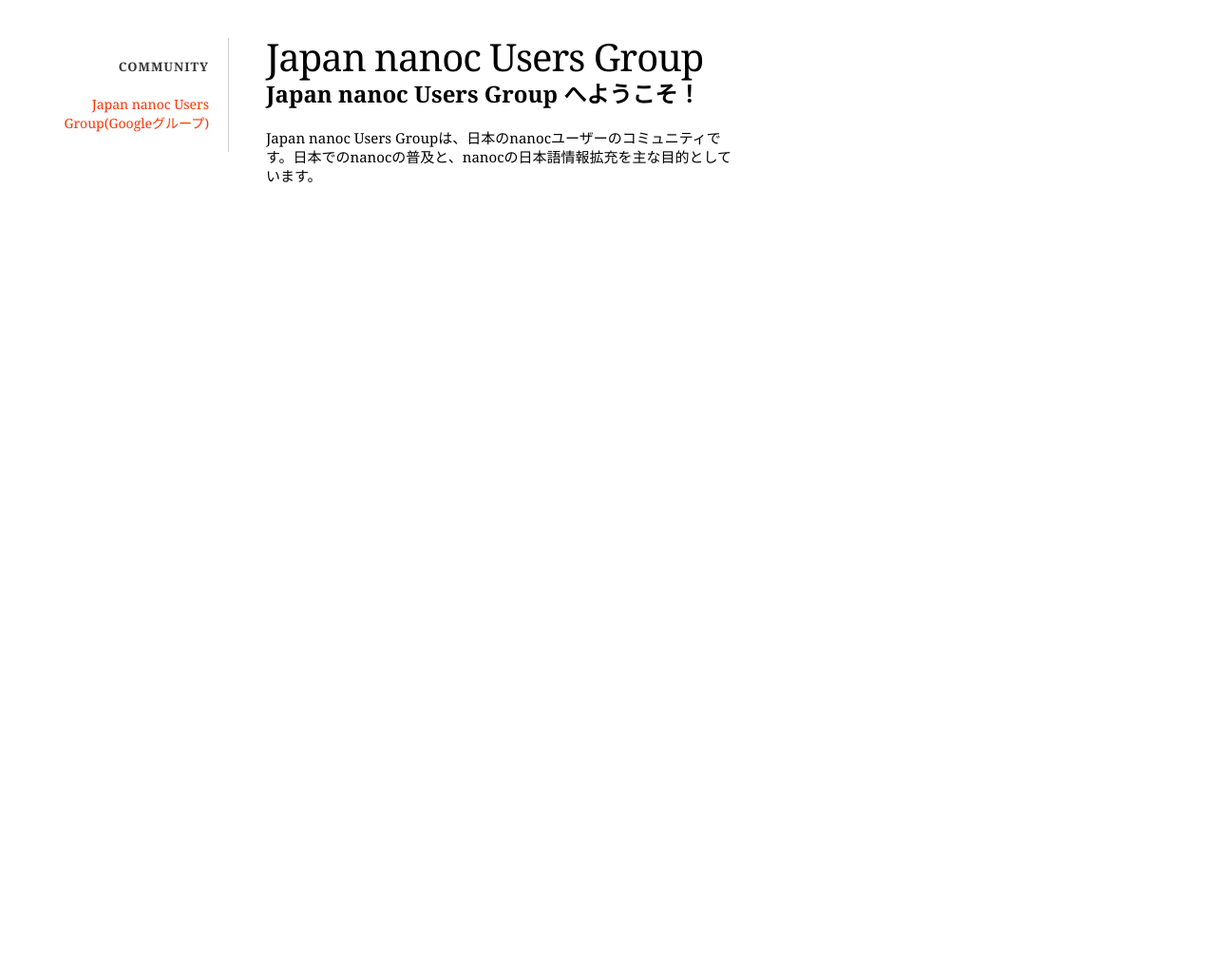
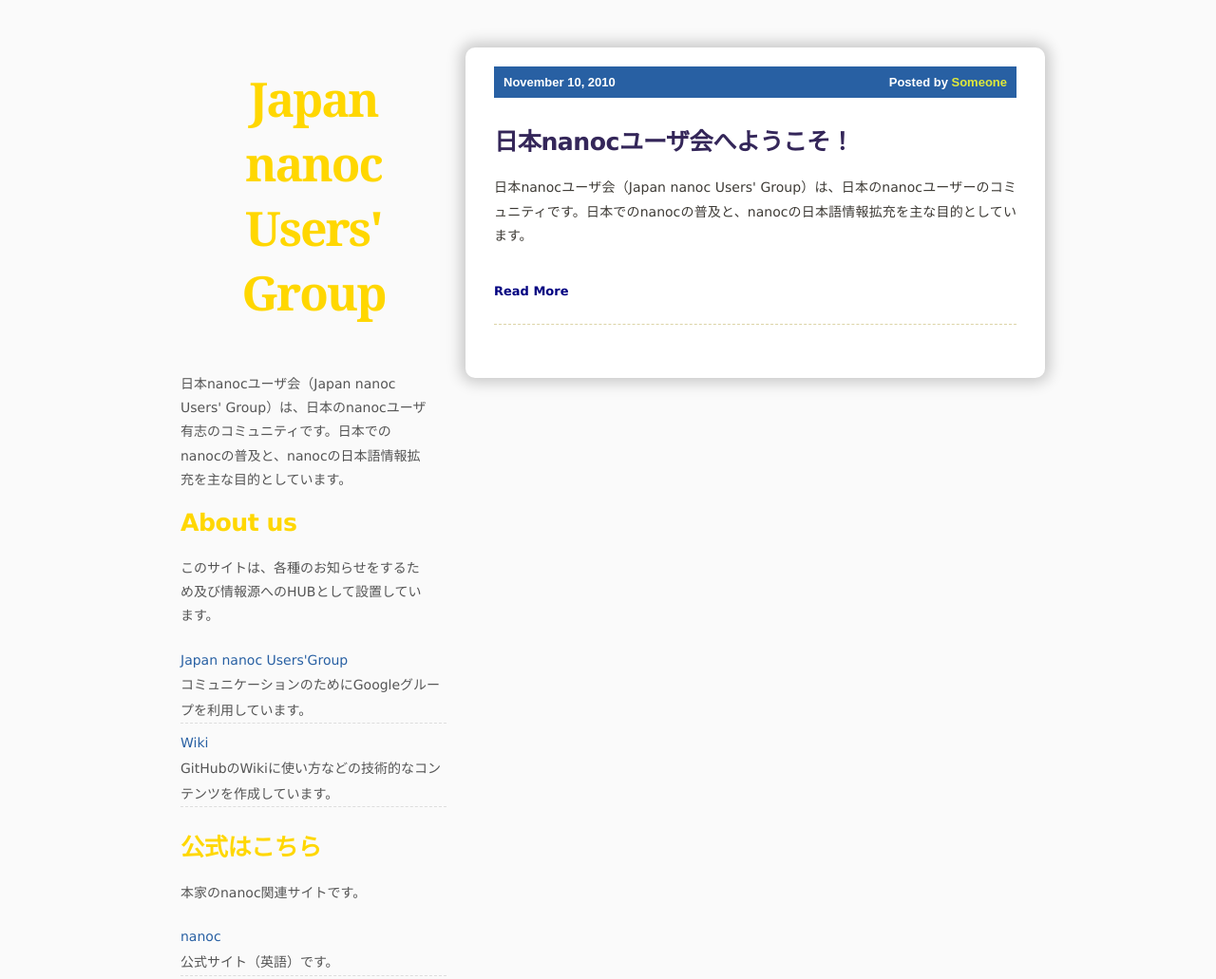
Before and after one commit to Japan-nanoc-Users-Group/ja-nanoc-site, a plain HTML site: page index.html in a window 1280 px wide. Shown: the top 1031 px of the page at 95% size. Before the commit the page ends 800 px from the top, so only its background shows below. Drawn offline with Linux system fonts and the light colour scheme.

Commit message:
edit sidebar and so on

```diff
--- a/index.html
+++ b/index.html
@@ -1,26 +1,84 @@
-<!DOCTYPE HTML>
-<html lang="ja">
+<!DOCTYPE html PUBLIC "-//W3C//DTD XHTML 1.0 Strict//EN" "http://www.w3.org/TR/xhtml1/DTD/xhtml1-strict.dtd">
+<!--
+Design by Free CSS Templates
+http://www.freecsstemplates.org
+Released for free under a Creative Commons Attribution 3.0 License
+
+Name       : Lettering
+Description: A two-column, fixed-width design with dark color scheme.
+Version    : 1.0
+Released   : 20120513
+
+-->
+<html xmlns="http://www.w3.org/1999/xhtml">
 <head>
-    <meta charset="utf-8">
-    <title>Japan nanoc Users Group</title>
-    <link rel="stylesheet" href="/style.css">
-
-    <!-- you don't need to keep this, but it's cool for stats! -->
+<meta name="keywords" content="" />
+<meta name="description" content="" />
+<meta http-equiv="content-type" content="text/html; charset=utf-8" />
+<title>Japan nanoc Users&#039; Group</title>
 <meta name="generator" content="nanoc 3.5.0">
+<link href="http://fonts.googleapis.com/css?family=Arvo" rel="stylesheet" type="text/css" />
+<link href="/style.css" rel="stylesheet" type="text/css" media="screen" />
 </head>
 <body>
-    <div id="main">
-      <h1>Japan nanoc Users Group</h1>
-      <h2 id="japan-nanoc-users-group-">Japan nanoc Users Group へようこそ！</h2>
+<div id="wrapper">
+  <div id="page">
+    <div id="page-bgtop">
+      <div id="page-bgbtm">
+        <div id="content">
+          <div class="post">
+            <p class="meta"><span class="date">November 10, 2010</span><span class="posted">Posted by <a href="#">Someone</a></span></p>
+            <div style="clear: both;">&nbsp;</div>
+            <div class="entry">
+              <h2 id="nanoc">日本nanocユーザ会へようこそ！</h2>
 
-<p>Japan nanoc Users Groupは、日本のnanocユーザーのコミュニティです。日本でのnanocの普及と、nanocの日本語情報拡充を主な目的としています。</p>
+<p>日本nanocユーザ会（Japan nanoc Users' Group）は、日本のnanocユーザーのコミュニティです。日本でのnanocの普及と、nanocの日本語情報拡充を主な目的としています。</p>
 
+              <p class="links"><a href="#">Read More</a></p>
             </div>
+          </div>
+
+          <div style="clear: both;">&nbsp;</div>
+        </div>
+
+        <!-- end #content -->
         <div id="sidebar">
-      <h2>Community</h2>
+          <div id="logo">
+            <h1><a href="/">Japan<br />nanoc<br />Users&#039;<br />Group</a></h1>
+          </div>
+          <ul><li>
+            <p>日本nanocユーザ会（Japan nanoc Users&#039; Group）は、日本のnanocユーザ有志のコミュニティです。日本でのnanocの普及と、nanocの日本語情報拡充を主な目的としています。</p>
+              <h2>About us</h2>
+              <p>このサイトは、各種のお知らせをするため及び情報源へのHUBとして設置しています。</p>
+
           <ul>
-        <li><a href="https://groups.google.com/d/forum/japan-nanoc-users-group">Japan nanoc Users Group(Googleグループ)</a></li>
+            <li><a href="https://groups.google.com/d/forum/japan-nanoc-users-group">Japan nanoc Users&#039;Group</a><br />コミュニケーションのためにGoogleグループを利用しています。</li>
+            <li><a href="https://github.com/Japan-nanoc-Users-Group/ja-nanoc-site/wiki">Wiki</a><br />GitHubのWikiに使い方などの技術的なコンテンツを作成しています。</li>
+          </ul>
+          </li></ul>
+
+          <ul>
+            <li>
+              <h2>公式はこちら</h2>
+              <p>本家のnanoc関連サイトです。</p>
+              <ul>
+                <li><a href="http://nanoc.ws/">nanoc</a><br />公式サイト（英語）です。</li>
+                <li><a href="https://github.com/nanoc/nanoc">nanoc（GitHub）</a><br />nanocのソースを管理しているリポジトリです。</li>
+                <li><a href="https://groups.google.com/forum/?fromgroups#!forum/nanoc">nanoc（Google Group）</a><br />nanocの作者や利用者のコミュニケーションの場です。（英語）</li>
+              </ul>
+            </li>
           </ul>
         </div>
+        <!-- end #sidebar -->
+        <div style="clear: both;">&nbsp;</div>
+      </div>
+    </div>
+  </div>
+  <!-- end #page -->
+</div>
+<div id="footer">
+  <p>&copy; Sitename.com. Design by <a href="http://www.freecsstemplates.org">FCT</a>. Background by <a href="http://fotogrph.com/">Fotogrph</a>.</p>
+</div>
+<!-- end #footer -->
 </body>
 </html>
--- a/style.css
+++ b/style.css
@@ -1,101 +1,321 @@
-* {
+/*
+Design by Free CSS Templates
+http://www.freecsstemplates.org
+Released for free under a Creative Commons Attribution 3.0 License
+*/
+
+body {
+  margin: 30px 0px 0px 0px;
+  padding: 0;
+  background-color: #FAFAFA;
+  font-family: "Lucida Grande", "DejaVu Sans", "Bitstream Vera Sans", "ヒラギノ角ゴ Pro W3", "Hiragino Kaku Gothic Pro", メイリオ, Meiryo, Verdana, "ＭＳ Ｐゴシック", "MS PGothic", IPAPGothic, sans-serif;
+  font-size: 14px;
+  color: #3E3B36;
+}
+
+h1, h2, h3 {
   margin: 0;
   padding: 0;
-
-  font-family: Georgia, Palatino, Times, 'Times New Roman', sans-serif;
+  color: #342659;
 }
 
-body {
-  background: #fff;
+h1 {
+  font-size: 1.5em;
+}
+
+h2 {
+  font-size: 1.8em;
+}
+
+h3 {
+  font-size: 1.6em;
+}
+
+p, ul, ol {
+  margin-top: 0;
+  line-height: 180%;
+}
+
+ul, ol {
 }
 
 a {
   text-decoration: none;
-}
-
-a:link,
-a:visited {
-  color: #f30;
+  color: navy;
 }
 
 a:hover {
-  color: #f90;
 }
 
-#main {
-  position: absolute;
-
-  top: 40px;
-  left: 280px;
-
-  width: 500px;
+#wrapper {
+  margin: 0 auto;
+  padding: 0;
 }
 
-#main h1 {
-  font-size: 40px;
-  font-weight: normal;
 
-  line-height: 40px;
+/* Logo */
 
-  letter-spacing: -1px;
+#logo {
+	width: 280px;
+	margin: 0 0 50px 0;
+	padding: 0;
 }
 
-#main p {
-  margin: 20px 0;
-
-  font-size: 15px;
-
-  line-height: 20px;
+#logo h1, #logo p {
+	margin: 0;
+	padding: 0;
+	letter-spacing: -2px;
+	text-align: center;
+	font-family: Georgia, "Times New Roman", Times, serif;
 }
 
-#main ul, #main ol {
-  margin: 20px;
+#logo h1 {
+	margin: 0;
+	padding: 20px 0px 0px 0px;
+	font-size: 50px;
 }
 
-#main li {
-  font-size: 15px;
-
-  line-height: 20px;
+#logo h1 a {
+	color: gold;
 }
 
-#main ul li {
-  list-style-type: square;
+#logo p {
+	margin: 0px;
+	font-size: 20px;
+	color: #E0B1B9;
 }
 
+#logo a {
+	border: none;
+	background: none;
+	text-decoration: none;
+	color: #E0B1B9;
+}
+
+
+/* Menu */
+
+#menu {
+	width: 280px;
+	margin: 20px auto 50px auto;
+	padding: 0;
+}
+
+#menu ul {
+	margin: 0;
+	padding: 50px 0px 0px 0px;
+	list-style: none;
+	line-height: normal;
+}
+
+#menu li {
+	border-bottom: 1px dashed #FFF10F;
+        padding:0;
+}
+
+#menu a {
+	display: block;
+	width: 260px;
+	margin: 4px 0px;
+	padding: 8px 0px 0px 0px;
+	text-align: center;
+	text-decoration: none;
+	font-size: 14px;
+	font-weight: normal;
+	color: #2860A3;
+}
+
+#menu a:hover, #menu .current_page_item a {
+	text-decoration: none;
+}
+
+#menu .current_page_item a {
+}
+
+/* Page */
+
+#page {
+	width: 1000px;
+	margin: 0 auto;
+}
+
+#page-bgtop {
+}
+
+#page-bgbtm {
+	overflow: hidden;
+	width: 920px;
+	padding: 20px 40px 20px 40px;
+}
+/* Content */
+
+#content {
+	float: right;
+	width: 550px;
+	padding: 20px 30px 0px 30px;
+	background: #FFFFFF;
+	border-radius: 10px;
+box-shadow: 0px 0px 15px 5px rgba(0, 0, 0, .2);}
+
+.post {
+	margin-bottom: 40px;
+}
+
+.post h2 {
+	padding: 0px 0px 20px 0px;
+	text-transform: lowercase;
+	letter-spacing: -.5px;
+}
+
+.post .title a {
+	color: #2860A3;
+	border: none;
+}
+
+.post .meta {
+	overflow: hidden;
+	background-color: #2860A3;
+	margin-bottom: 10px;
+	padding: 5px 10px 5px 10px;
+	text-align: left;
+	font-family: Arial, Helvetica, sans-serif;
+	font-size: 13px;
+	font-weight: bold;
+	color: #FFFFFF;
+}
+
+.post .meta .date {
+	float: left;
+}
+
+.post .meta .posted {
+	float: right;
+}
+
+.post .meta a {
+	color: #E0EA3A;
+}
+
+.post .entry {
+	padding: 0px 0px 10px 0px;
+	border-bottom: 1px dashed #DCD4A7;
+	text-align: justify;
+}
+
+.links {
+	padding-top: 20px;
+	font-size: 13px;
+	font-weight: bold;
+}
+
+/* Sidebar */
+
 #sidebar {
-  position: absolute;
+	float: left;
+	width: 280px;
+	margin: 0px;
+	padding: 0px 0px 80px 10px;
+	color: #555;
+}
 
-  top: 40px;
-  left: 20px;
-  width: 200px;
+#sidebar ul {
+	margin: 0;
+	padding: 0;
+	list-style: none;
+}
 
-  padding: 20px 20px 0 0;
+#sidebar li {
+	margin: 0;
+	padding: 0;
+}
 
-  border-right: 1px solid #ccc;
+#sidebar li ul {
+	margin: 0px 0px 0px 0px;
+	padding-bottom: 30px;
+}
 
-  text-align: right;
+#sidebar li li {
+    margin:7px 0 0 0;
+	line-height: 190%;
+	border-bottom: 1px dashed #ddd;
+	border-left: none;
+}
+
+#sidebar li li span {
+	display: block;
+	margin-top: -20px;
+	padding: 0;
+	font-size: 11px;
+	font-style: italic;
+}
+
+#sidebar li li a {
+	color: #2860A3;
+}
+
+#sidebar li li a:hover {
+	color: gold;
 }
 
 #sidebar h2 {
-  text-transform: uppercase;
-
-  font-size: 13px;
-
-  color: #333;
-
-  letter-spacing: 1px;
-
-  line-height: 20px;
+	padding-bottom: 10px;
+	height: 38px;
+	letter-spacing: -.5px;
+	font-size: 1.8em;
+	color: gold;
 }
 
-#sidebar ul {
-  list-style-type: none;
-
-  margin: 20px 0;
+#sidebar p {
+	margin: 0px 0px 20px 0px;
+	padding: 0px 20px 0px 0px;
 }
 
-#sidebar li {
-  font-size: 14px;
+#sidebar a {
+	border: none;
+}
 
-  line-height: 20px;
+#sidebar a:hover {
 }
+
+/* Calendar */
+
+#calendar {
+}
+
+#calendar_wrap {
+	padding: 20px;
+}
+
+#calendar table {
+	width: 100%;
+}
+
+#calendar tbody td {
+	text-align: center;
+}
+
+#calendar #next {
+	text-align: right;
+}
+
+/* Footer */
+
+#footer {
+	width: 920px;
+	height: 80px;
+	margin: 0 auto;
+	padding: 0px 0 15px 310px;
+}
+
+#footer p {
+	margin: 0;
+	padding-top: 20px;
+	line-height: normal;
+	font-size: 12px;
+	text-align: center;
+	color: #666;
+}
+
+#footer a {
+	color: #999;
+}
```
Lines whose indentation alone changed are shown as unchanged.
